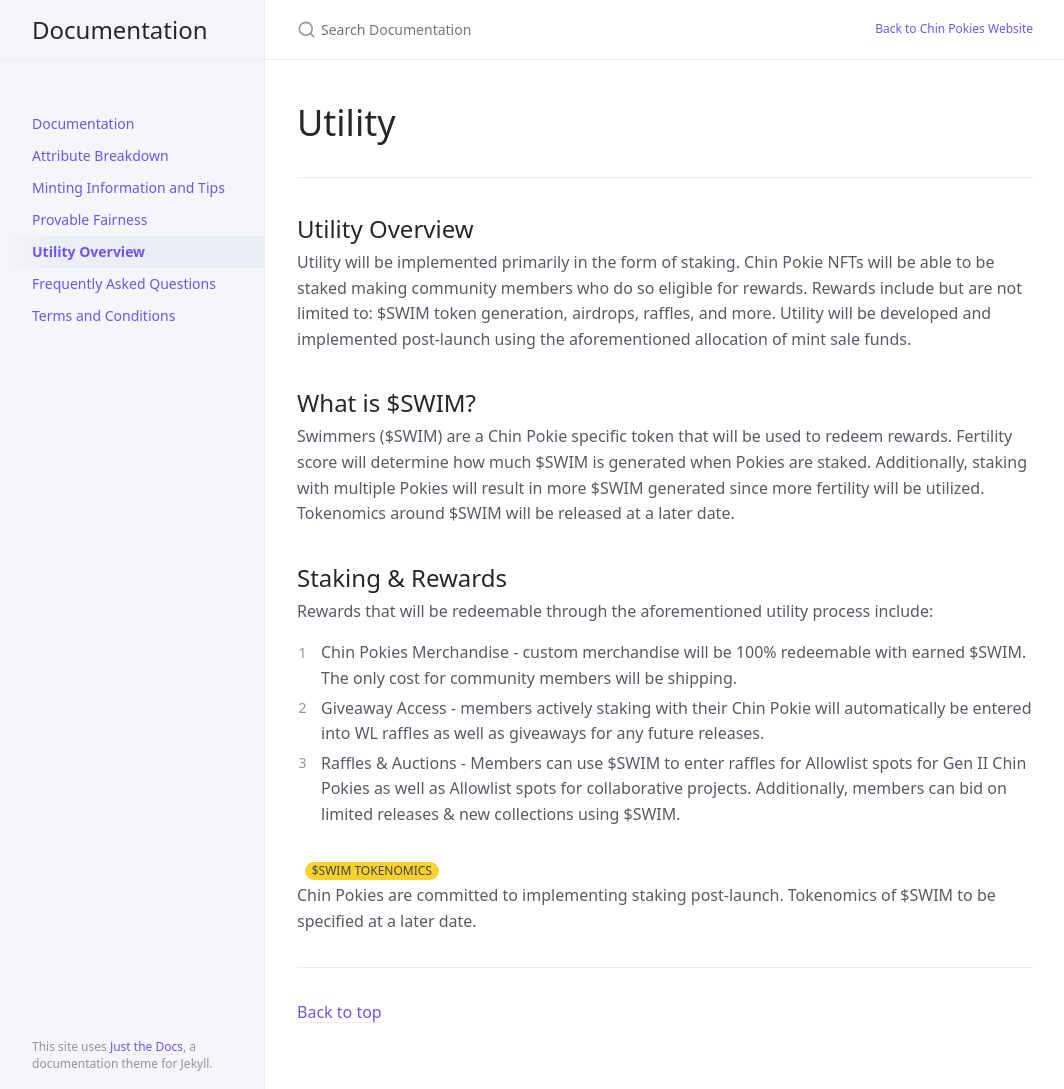
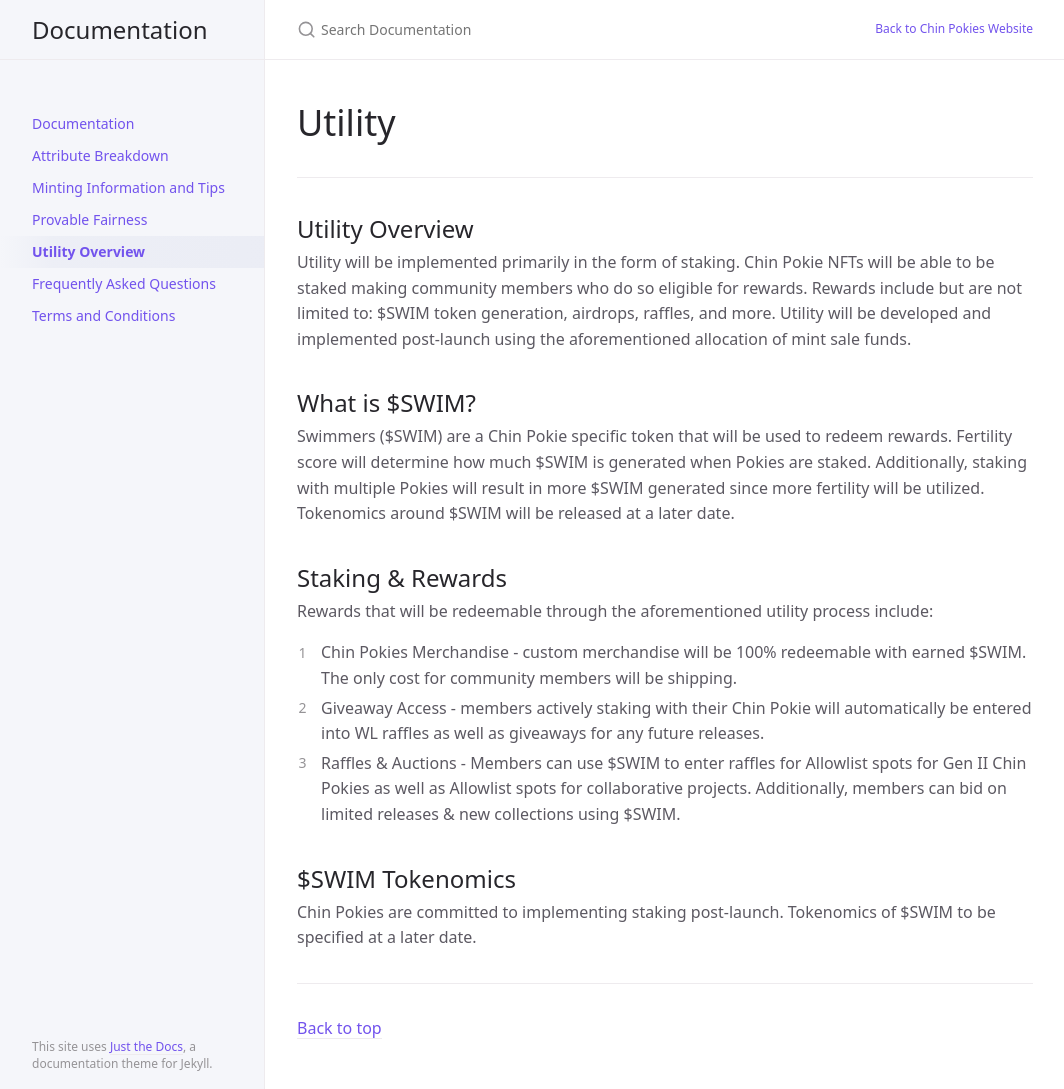
Before and after one commit to 0xbiju/0xbiju.github.io, a Jekyll site: the page built from docs/utility.md, in a window 1280 px wide and 1089 px high. Shown: the whole window, without its empty margins (107-1171 px from the left). Built offline with Jekyll 4.4.1, drawn with Linux system fonts in a browser that asks for light colours.

Commit message:
updating

```diff
--- a/docs/utility.md
+++ b/docs/utility.md
@@ -21,5 +21,4 @@ Rewards that will be redeemable through the aforementioned utility process inclu
 3. Raffles & Auctions - Members can use \$SWIM to enter raffles for Allowlist spots for Gen II Chin Pokies as well as Allowlist spots for collaborative projects. Additionally, members can bid on limited releases & new collections using \$SWIM.
 
 ## \$SWIM Tokenomics
-{: .label .label-yellow }
 Chin Pokies are committed to implementing staking post-launch. Tokenomics of \$SWIM to be specified at a later date.
```
Also changed, not shown: 10 other files.
